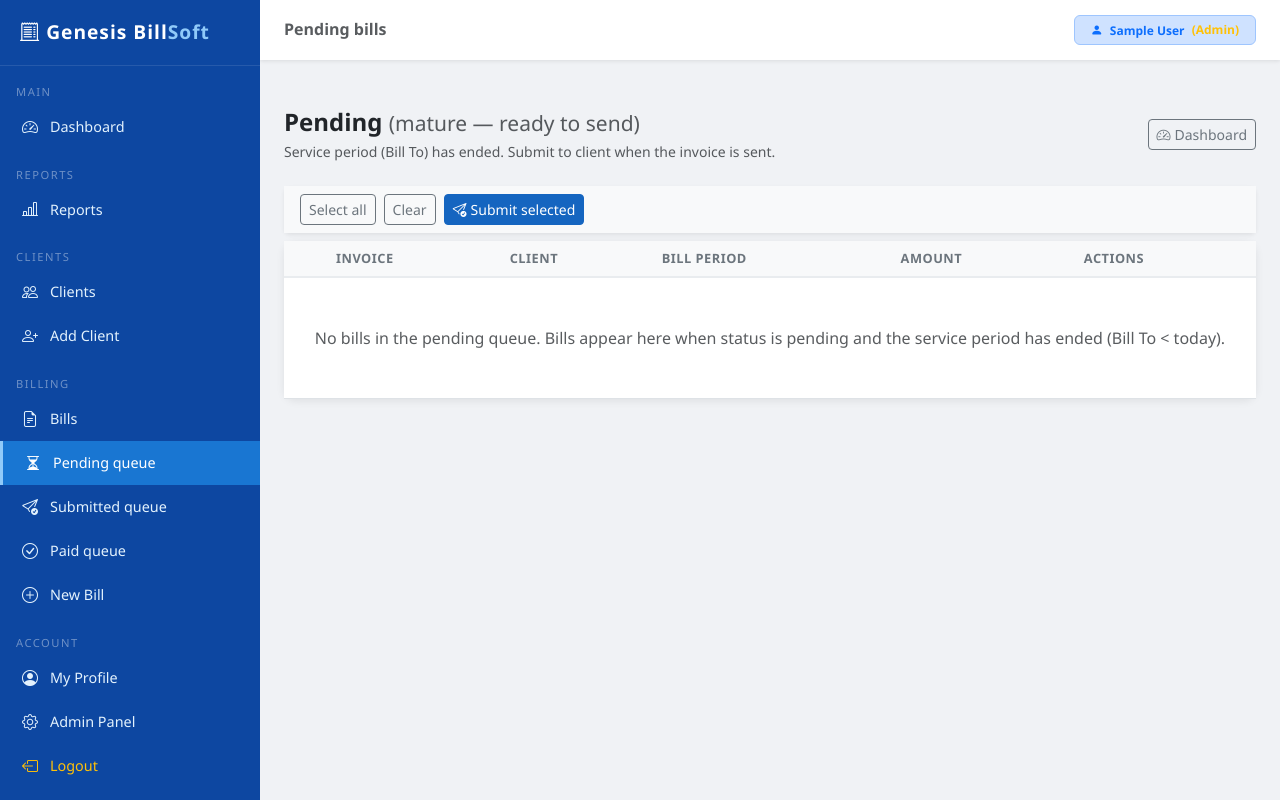
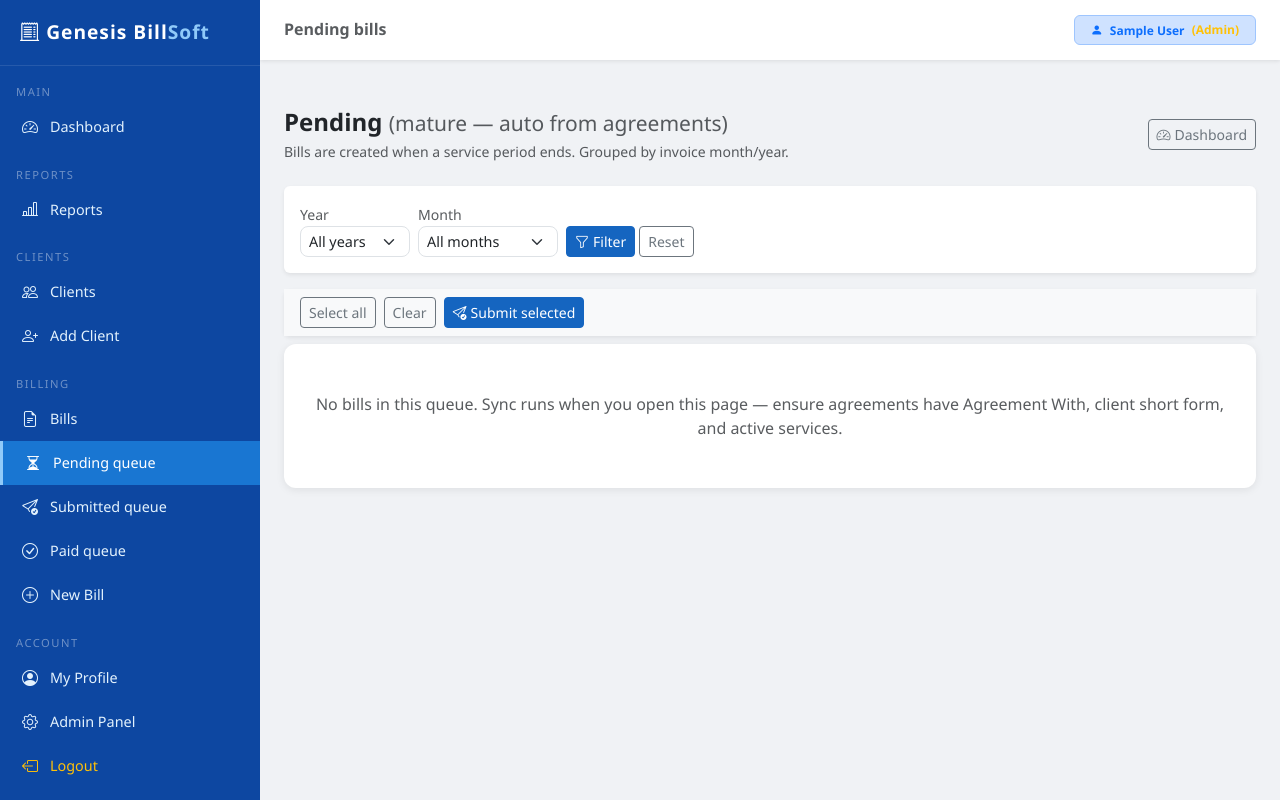
Before and after one commit to gtlfilesbd-droid/Genesis-Service-Billing-Software, a Django app: page /billing/queue/pending/ in a window 1280 px wide. Run offline with Django 4.2, Linux system fonts and the light colour scheme; the visitor is signed in with stand-in values (Sample User, id 1); data that the repository does not hold is empty.

Commit message:
Auto Bill, Not Required to Create Bill

```diff
--- a/billing/views.py
+++ b/billing/views.py
@@ -12,6 +12,7 @@
 from .bill_period import compute_bill_period_window, format_bill_period_line
 from clients.models import Client, Agreement, Service
 from accounts.models import UserProfile
+import calendar
 from datetime import date, timedelta
 from decimal import Decimal, InvalidOperation
 
@@ -122,18 +123,39 @@
         return UserProfile.objects.create(user=user)
 
 
-def _snap_bill_invoice_to_today_on_view(bill):
-    """
-    Pending only: opening the invoice view refreshes invoice_date to today and
-    rebuilds auto invoice_number (date segment). Submitted / paid stay fixed.
-    """
-    if bill.status != 'pending':
-        return
-    today = timezone.localdate()
-    if bill.invoice_date == today:
-        return
-    bill.invoice_date = today
-    bill.save()
+def _ym_filter_from_request(request):
+    y = request.GET.get('year')
+    m = request.GET.get('month')
+    yf = int(y) if y and str(y).isdigit() else None
+    mf = int(m) if m and str(m).isdigit() and 1 <= int(m) <= 12 else None
+    return yf, mf
+
+
+def _render_queue_grouped(request, bills_base_qs, template_name, profile):
+    from .sync_auto_bills import sync_billing_queues, group_bills_by_invoice_month, year_choices_for_filter
+
+    sync_billing_queues()
+    yf, mf = _ym_filter_from_request(request)
+    bills = bills_base_qs.select_related('client')
+    if yf is not None:
+        bills = bills.filter(invoice_date__year=yf)
+    if mf is not None:
+        bills = bills.filter(invoice_date__month=mf)
+    grouped = group_bills_by_invoice_month(bills)
+    filter_years = year_choices_for_filter(bills_base_qs)
+    months_choices = [(i, calendar.month_name[i]) for i in range(1, 13)]
+    return render(
+        request,
+        template_name,
+        {
+            'grouped_bills': grouped,
+            'filter_years': filter_years,
+            'filter_year': yf,
+            'filter_month': mf,
+            'months_choices': months_choices,
+            'profile': profile,
+        },
+    )
 
 
 def _validate_bill_invoice_prerequisites(client_id, agreement_id):
@@ -259,6 +281,9 @@
 
 @login_required
 def bill_list(request):
+    from .sync_auto_bills import sync_billing_queues
+
+    sync_billing_queues()
     bills = Bill.objects.select_related('client').all()
     status_filter = request.GET.get('status', '')
     client_filter = request.GET.get('client', '')
@@ -321,11 +346,13 @@
 
 @login_required
 def bill_detail(request, pk):
+    from .sync_auto_bills import sync_billing_queues
+
+    sync_billing_queues()
     bill = get_object_or_404(
         Bill.objects.select_related('client', 'agreement', 'agreement__agreement_with'),
         pk=pk,
     )
-    _snap_bill_invoice_to_today_on_view(bill)
     profile = get_profile(request.user)
     return render(request, 'bills/bill_detail.html', {'bill': bill, 'profile': profile})
 
@@ -441,7 +468,6 @@
     try:
         import weasyprint
         bill = get_object_or_404(Bill, pk=pk)
-        _snap_bill_invoice_to_today_on_view(bill)
         html_string = render_to_string('bills/bill_pdf.html', {'bill': bill})
         pdf_file = weasyprint.HTML(string=html_string, base_url=request.build_absolute_uri()).write_pdf()
         response = HttpResponse(pdf_file, content_type='application/pdf')
@@ -456,7 +482,6 @@
 @login_required
 def bill_print(request, pk):
     bill = get_object_or_404(Bill, pk=pk)
-    _snap_bill_invoice_to_today_on_view(bill)
     return render(request, 'bills/bill_pdf.html', {'bill': bill, 'print_mode': True})
 
 
@@ -634,50 +659,26 @@
 def bill_queue_pending(request):
     profile = get_profile(request.user)
     today = timezone.localdate()
-    bills = (
-        Bill.objects.filter(
-            status='pending',
-            bill_period_to__isnull=False,
-            bill_period_to__lt=today,
-        )
-        .select_related('client')
-        .order_by('bill_period_to', 'invoice_date', 'id')
+    base = Bill.objects.filter(
+        status='pending',
+        bill_period_to__isnull=False,
+        bill_period_to__lt=today,
     )
-    return render(
-        request,
-        'bills/bill_queue_pending.html',
-        {'bills': bills, 'profile': profile},
-    )
+    return _render_queue_grouped(request, base, 'bills/bill_queue_pending.html', profile)
 
 
 @login_required
 def bill_queue_submitted(request):
     profile = get_profile(request.user)
-    bills = (
-        Bill.objects.filter(status='submitted')
-        .select_related('client')
-        .order_by('-invoice_date', '-id')
-    )
-    return render(
-        request,
-        'bills/bill_queue_submitted.html',
-        {'bills': bills, 'profile': profile},
-    )
+    base = Bill.objects.filter(status='submitted')
+    return _render_queue_grouped(request, base, 'bills/bill_queue_submitted.html', profile)
 
 
 @login_required
 def bill_queue_paid(request):
     profile = get_profile(request.user)
-    bills = (
-        Bill.objects.filter(status='paid')
-        .select_related('client')
-        .order_by('-payment_date', '-invoice_date', '-id')
-    )
-    return render(
-        request,
-        'bills/bill_queue_paid.html',
-        {'bills': bills, 'profile': profile},
-    )
+    base = Bill.objects.filter(status='paid')
+    return _render_queue_grouped(request, base, 'bills/bill_queue_paid.html', profile)
 
 
 @login_required
--- a/billing_system/templates/bills/bill_queue_pending.html
+++ b/billing_system/templates/bills/bill_queue_pending.html
@@ -5,11 +5,40 @@
 {% block content %}
 <div class="d-flex justify-content-between align-items-center mb-4 flex-wrap gap-2">
     <div>
-        <h4 class="fw-bold mb-1">Pending <span class="text-muted small fw-normal">(mature — ready to send)</span></h4>
-        <p class="text-muted small mb-0">Service period (Bill To) has ended. Submit to client when the invoice is sent.</p>
+        <h4 class="fw-bold mb-1">Pending <span class="text-muted small fw-normal">(mature — auto from agreements)</span></h4>
+        <p class="text-muted small mb-0">Bills are created when a service period ends. Grouped by invoice month/year.</p>
     </div>
     <a href="{% url 'dashboard' %}" class="btn btn-outline-secondary btn-sm"><i class="bi bi-speedometer2 me-1"></i>Dashboard</a>
 </div>
+
+<form method="get" class="card border-0 shadow-sm mb-3">
+    <div class="card-body py-3">
+        <div class="row g-2 align-items-end flex-wrap">
+            <div class="col-auto">
+                <label class="form-label small text-muted mb-0">Year</label>
+                <select name="year" class="form-select form-select-sm" style="min-width:110px;">
+                    <option value="">All years</option>
+                    {% for y in filter_years %}
+                    <option value="{{ y }}" {% if filter_year == y %}selected{% endif %}>{{ y }}</option>
+                    {% endfor %}
+                </select>
+            </div>
+            <div class="col-auto">
+                <label class="form-label small text-muted mb-0">Month</label>
+                <select name="month" class="form-select form-select-sm" style="min-width:140px;">
+                    <option value="">All months</option>
+                    {% for num, name in months_choices %}
+                    <option value="{{ num }}" {% if filter_month == num %}selected{% endif %}>{{ name }}</option>
+                    {% endfor %}
+                </select>
+            </div>
+            <div class="col-auto d-flex gap-1">
+                <button type="submit" class="btn btn-sm btn-primary"><i class="bi bi-funnel me-1"></i>Filter</button>
+                <a href="{% url 'bill_queue_pending' %}" class="btn btn-sm btn-outline-secondary">Reset</a>
+            </div>
+        </div>
+    </div>
+</form>
 
 {% if profile.can_edit_bill or request.user.is_superuser %}
 <form method="post" action="{% url 'bills_submit_bulk' %}" id="bulkSubmitForm" class="mb-0">
@@ -26,7 +55,11 @@
 </form>
 {% endif %}
 
-<div class="card table-card">
+{% for section in grouped_bills %}
+<div class="card table-card mb-4">
+    <div class="card-header bg-white border-bottom py-2">
+        <h6 class="fw-bold mb-0 text-primary"><i class="bi bi-calendar3 me-2"></i>{{ section.label }}</h6>
+    </div>
     <div class="card-body p-0">
         <div class="table-responsive">
             <table class="table table-hover mb-0">
@@ -37,13 +70,14 @@
                         {% endif %}
                         <th class="{% if not profile.can_edit_bill and not request.user.is_superuser %}ps-3{% endif %}">Invoice</th>
                         <th>Client</th>
+                        <th>Invoice date</th>
                         <th>Bill period</th>
                         <th>Amount</th>
                         <th>Actions</th>
                     </tr>
                 </thead>
                 <tbody>
-                {% for bill in bills %}
+                {% for bill in section.bills %}
                 <tr>
                     {% if profile.can_edit_bill or request.user.is_superuser %}
                     <td class="ps-3 align-middle">
@@ -55,6 +89,7 @@
                         <div class="text-muted small">{{ bill.bill_number }}</div>
                     </td>
                     <td class="align-middle">{{ bill.client.name }}</td>
+                    <td class="align-middle small">{{ bill.invoice_date }}</td>
                     <td class="align-middle small text-muted">{{ bill.bill_period|default:"—" }}</td>
                     <td class="align-middle fw-semibold">৳{{ bill.total_in_bdt|floatformat:0 }}</td>
                     <td class="align-middle">
@@ -67,14 +102,19 @@
                         {% endif %}
                     </td>
                 </tr>
-                {% empty %}
-                <tr><td colspan="6" class="text-center text-muted py-5">No bills in the pending queue. Bills appear here when status is pending and the service period has ended (Bill To &lt; today).</td></tr>
                 {% endfor %}
                 </tbody>
             </table>
         </div>
     </div>
 </div>
+{% empty %}
+<div class="card table-card">
+    <div class="card-body text-center text-muted py-5">
+        No bills in this queue. Sync runs when you open this page — ensure agreements have Agreement With, client short form, and active services.
+    </div>
+</div>
+{% endfor %}
 
 {% if profile.can_edit_bill or request.user.is_superuser %}
 <script>
--- a/billing_system/views.py
+++ b/billing_system/views.py
@@ -3,6 +3,7 @@
 from django.db.models import Sum
 from clients.models import Client
 from billing.models import Bill
+from billing.sync_auto_bills import sync_billing_queues
 from accounts.models import UserProfile
 from django.utils import timezone
 
@@ -16,6 +17,7 @@
 
 @login_required
 def dashboard(request):
+    sync_billing_queues()
     today = timezone.now().date()
     this_month_start = today.replace(day=1)
 
--- a/reports/views.py
+++ b/reports/views.py
@@ -3,6 +3,7 @@
 from django.http import HttpResponse
 from django.db.models import Sum, Count, Q
 from billing.models import Bill
+from billing.sync_auto_bills import sync_billing_queues
 from clients.models import Client
 from accounts.models import UserProfile
 from datetime import date, timedelta
@@ -26,6 +27,7 @@
         from django.shortcuts import redirect
         return redirect('dashboard')
 
+    sync_billing_queues()
     today = date.today()
     year = int(request.GET.get('year', today.year))
     month = int(request.GET.get('month', today.month))
```
Also changed, not shown: billing/management/commands/sync_billing.py (added, +11 -0 lines), billing/models.py (+14 -2 lines), billing/period_schedule.py (added, +114 -0 lines), billing/sync_auto_bills.py (added, +163 -0 lines), billing_system/templates/bills/bill_detail.html (+9 -1 lines), billing_system/templates/bills/bill_queue_paid.html (+41 -5 lines), billing_system/templates/bills/bill_queue_submitted.html (+42 -6 lines), billing/management/__init__.py (added), billing/management/commands/__init__.py (added), billing/migrations/0011_bill_auto_generated.py (added).
